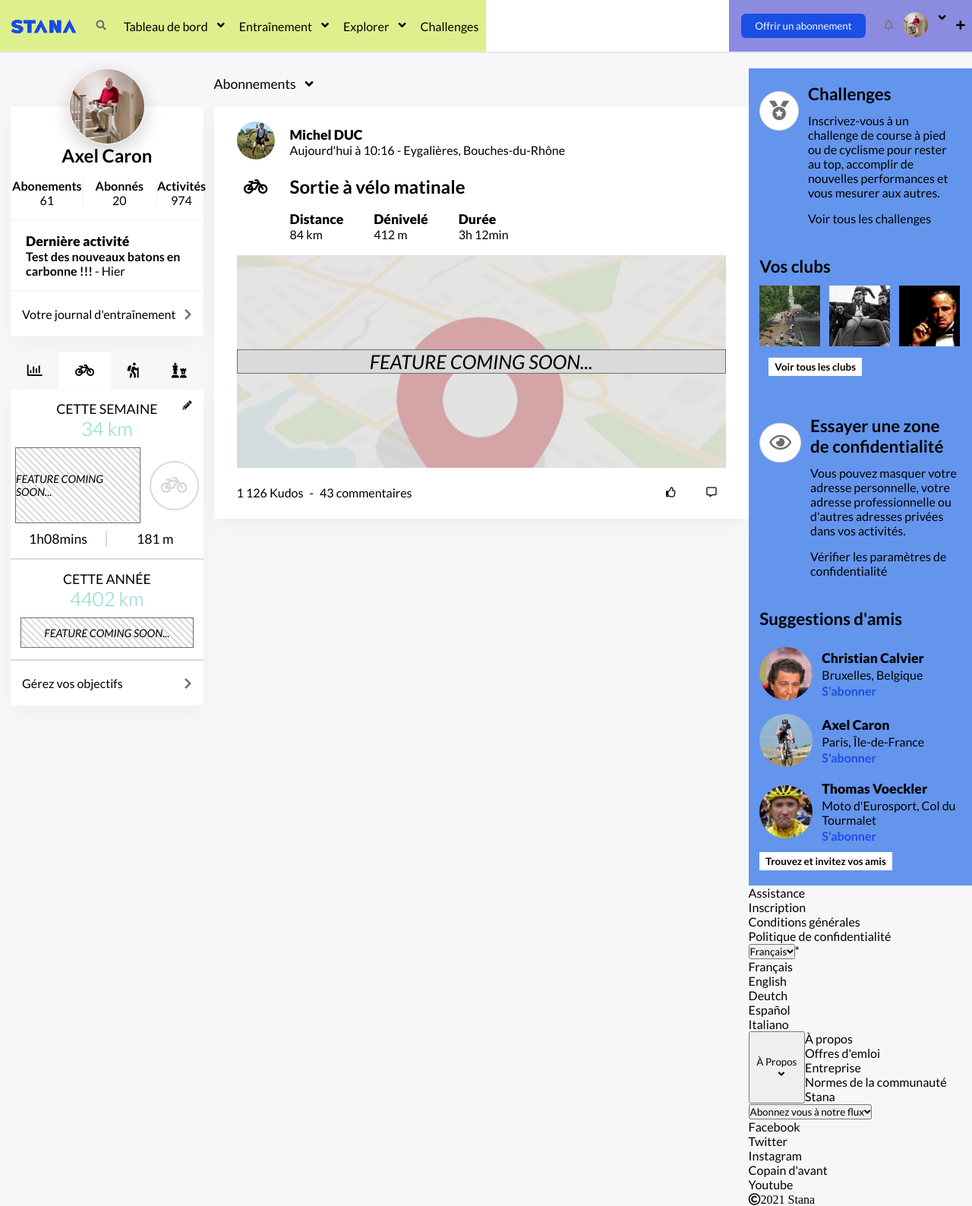
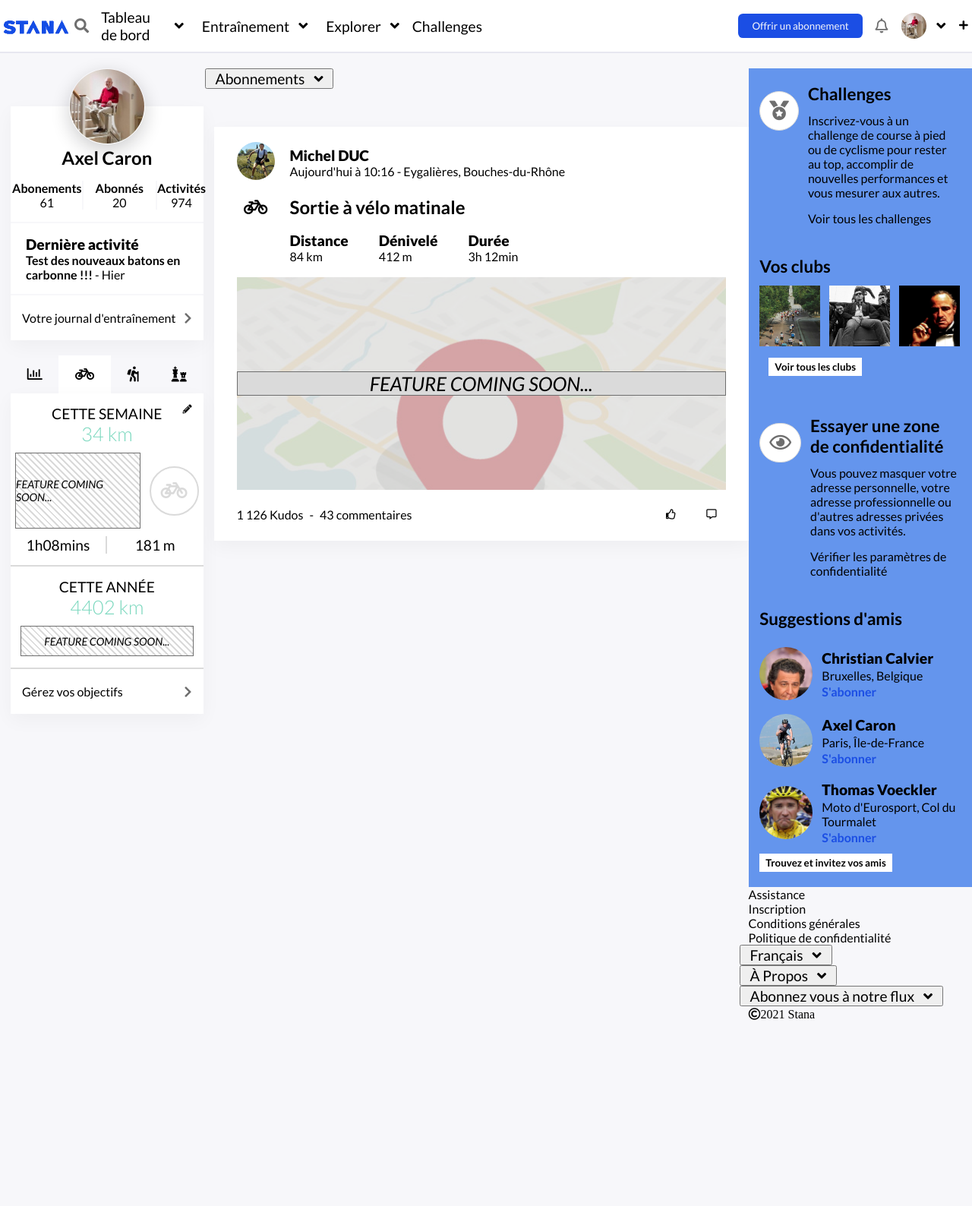
Before and after one commit to Acel1/Stana, a website: page index.html in a window 1280 px wide. Shown: the whole page at 76% size. After the commit the page ends 1344 px from the top, so only its background shows below. Drawn offline with Linux system fonts and the light colour scheme.

Commit message:
classes and scss files optimisation

```diff
--- a/index.html
+++ b/index.html
@@ -18,45 +18,44 @@
   <body>
     <header class="header">
       <div class="header__container">
-        <nav class="header__left-nav" id="left-nav">
-          <h1 class="header__logo" alt="application suivi entrainement parodie stannah strava">
+        <nav class="header__left-nav">
+          <h1 alt="application suivi entrainement parodie stannah strava">
             <a href="index.html"><img src="public/image/img-stava.png" alt="main-logo" /></a>
           </h1>
           <button class="btn btn--grey" id="form-btn"><i class="fas fa-search"></i></button>
-          <div class="dropdown">
-            <a href="#">Tableau de bord</a><i class="fas fa-angle-down"></i>
-            <ul class="dropdown__sub dropdown__sub--header">
+          <div class="dropdown dropdown--hover">
+            <a class="dropdown__top" href="#"><span>Tableau de bord</span><i class="fas fa-angle-down"></i></a>
+            <ul class="dropdown__sub dropdown__sub--hover">
               <li class=""><a href="#">Mes segments</a></li>
               <li class=""><a href="#">Mes itinéraires</a></li>
               <li class=""><a href="#">Flux d'activités</a></li>
             </ul>
           </div>
-          <div class="dropdown">
-            <a href="#">Entraînement</a><i class="fas fa-angle-down"></i>
-            <ul class="dropdown__sub dropdown__sub--header">
+          <div class="dropdown dropdown--hover">
+            <a class="dropdown__top" href="#"><span>Entraînement</span><i class="fas fa-angle-down"></i></a>
+            <ul class="dropdown__sub dropdown__sub--hover">
               <li class=""><a href="#">Calendrier</a></li>
               <li class=""><a href="#">Mes activités</a></li>
             </ul>
           </div>
-          <div class="dropdown">
-            <a href="#">Explorer</a><i class="fas fa-angle-down"></i>
-            <ul class="dropdown__sub dropdown__sub--header">
+          <div class="dropdown dropdown--hover">
+            <a class="dropdown__top" href="#"><span>Explorer</span><i class="fas fa-angle-down"></i></a>
+            <ul class="dropdown__sub dropdown__sub--hover">
               <li class=""><a href="#">Explorateur de segments</a></li>
               <li class=""><a href="#">Recherche de segments</a></li>
               <li class=""><a href="#">Recherche d'athlètes</a></li>
               <li class=""><a href="#">Clubs</a></li>
             </ul>
           </div>
-          <a href="#">Challenges</a>
+          <a class="btn" href="#">Challenges</a>
         </nav>
 
         <nav class="header__right-nav">
           <button class="btn btn--bg">Offrir un abonnement</button>
-          <button class="notification-bell btn btn--grey"><i class="far fa-bell"></i></button>
-          <div class="dropdown header__user">
-            <a href=""><img src="public/image/profile-picture.jpg" alt="user" /> </a><i class="fas fa-angle-down"></i>
-
-            <ul class="dropdown__sub dropdown__sub--user">
+          <button class="btn btn--grey"><i class="far fa-bell"></i></button>
+          <div class="dropdown dropdown--hover">
+            <a class="dropdown__top" href="#"><img class="header__user-pp" src="public/image/profile-picture.jpg" alt="user" /> <i class="fas fa-angle-down"></i></a>
+            <ul class="dropdown__sub dropdown__sub--hover">
               <li class=""><a href="#">Trouver des amis</a></li>
               <li class=""><a href="#">Mon profil</a></li>
               <li class=""><a href="#">Paramètres</a></li>
@@ -83,9 +82,9 @@
     </header>
 
     <section class="left-side">
-      <div class="user-info">
+      <div class="left-side__user-info user-info">
         <div class="user-info__heading">
-          <figure class=""><img class="" src="/public/image/profile-picture.jpg" alt="profile picture" /></figure>
+          <figure class="user-info__pp"><img src="/public/image/profile-picture.jpg" alt="profile picture" /></figure>
           <h2>Axel Caron</h2>
         </div>
         <div class="user-info__social">
@@ -111,7 +110,7 @@
           <i class="fas fa-chevron-right"></i>
         </a>
       </div>
-      <div class="user-stats">
+      <div class="left-side__user-stats user-stats">
         <div class="user-stats__slct-btns">
           <button class="btn"><i class="far fa-chart-bar"></i></button>
           <button class="btn"><i class="fas fa-bicycle"></i></button>
@@ -211,9 +210,9 @@
     <!---- FEED --------
     ------------------->
     <section class="feed">
-      <div class="dropdown dropdown--feed">
-        <button>Abonnements<i class="fas fa-angle-down"></i></button>
-        <ul class="dropdown__sub dropdown__sub--feed">
+      <div class="dropdown dropdown--click">
+        <button class="dropdown__top">Abonnements<i class="fas fa-angle-down"></i></button>
+        <ul class="dropdown__sub dropdown__sub--click">
           <li><a href="#">Polygone de Vincennes</a></li>
           <li><a href="#">Vos activités</a></li>
           <li><a href="#">Le Club des Blousons Noirs</a></li>
@@ -336,10 +335,10 @@
         <li class="footer__link"><a href="#">Conditions générales</a></li>
         <li class="footer__link"><a href="#">Politique de confidentialité</a></li>
       </ul>
-      <ul class="footer__dropdowns">
-        <li class="footer__dropdown footer__language-slct">
-          <button>Français<i class="fas fa-angle-down"></i></button>*
-          <ul class="footer__language-list">
+      <div class="footer__dropdowns">
+        <div class="dropdown dropdown--click">
+          <button class="dropdown__top">Français<i class="fas fa-angle-down"></i></button>
+          <ul class="dropdown__sub dropdown__sub--click">
             <li class="footer__language"><a href="#"> Français</a></li>
             <li class="footer__language">
               <a href="#">English</a>
@@ -354,27 +353,27 @@
               <a href="#">Italiano</a>
             </li>
           </ul>
-        </li>
-        <li class="dropdown footer__dropdown footer__website-info">
-          <button>À Propos<i class="fas fa-angle-down"></i></button>
-          <ul class="footer__website-info-list">
+        </div>
+        <div class="dropdown dropdown--click">
+          <button class="dropdown__top">À Propos<i class="fas fa-angle-down"></i></button>
+          <ul class="dropdown__sub dropdown__sub--click">
             <li class="footer__website-info-link"><a href="#">À propos</a></li>
             <li class="footer__website-info-link"><a href="#">Offres d'emloi</a></li>
             <li class="footer__website-info-link"><a href="#">Entreprise</a></li>
             <li class="footer__website-info-link"><a href="#">Normes de la communauté Stana</a></li>
           </ul>
-        </li>
-        <li class="footer__dropdown footer__website-news">
-          <button>Abonnez vous à notre flux<i class="fas fa-angle-down"></i></button>
-          <ul class="footer__website-news-list">
+        </div>
+        <div class="dropdown dropdown--click">
+          <button class="dropdown__top">Abonnez vous à notre flux<i class="fas fa-angle-down"></i></button>
+          <ul class="dropdown__sub dropdown__sub--click">
             <li class="footer__news-link"><a href="#">Facebook</a></li>
             <li class="footer__news-link"><a href="#">Twitter</a></li>
             <li class="footer__news-link"><a href="#">Instagram</a></li>
             <li class="footer__news-link"><a href="#">Copain d'avant</a></li>
             <li class="footer__news-link"><a href="#">Youtube</a></li>
           </ul>
-        </li>
-      </ul>
+        </div>
+      </div>
       <p class="footer__copyright"><i class="far fa-copyright">2021 Stana</i></p>
     </footer>
 
--- a/sass/1.utils/_variables.scss
+++ b/sass/1.utils/_variables.scss
@@ -11,7 +11,7 @@
 $margin-header: 0 12px;
 //---FONTS-SIZE---//
 
-$font-medium: 1.1rem;
+$font-medium: 1.2rem;
 $font-large: 1.4rem;
 $font-xl: 1.6rem;
 
--- a/sass/3.components/_buttons.scss
+++ b/sass/3.components/_buttons.scss
@@ -4,15 +4,14 @@
   align-items: center;
   border: none;
   background: none;
-
   cursor: pointer;
-
   padding: 5px;
   &:hover {
     color: $color-main;
   }
 
   &--grey {
+    font-size: $font-medium;
     color: $color-component;
     padding: 4px;
 
@@ -23,7 +22,6 @@
 
   &--bg {
     background-color: $color-main;
-
     color: $color-main-white;
     border-radius: 0.4rem;
     margin: $margin-header;
@@ -33,4 +31,16 @@
   &--small {
     padding: 8px 12px;
   }
+  &--left-side-link {
+    display: flex;
+    justify-content: space-between;
+    align-items: center;
+    padding: 20px 15px;
+    i {
+      color: $color-component;
+    }
+    &:hover {
+      color: $color-main;
+    }
+  }
 }
--- a/sass/3.components/_dropdowns.scss
+++ b/sass/3.components/_dropdowns.scss
@@ -1,62 +1,11 @@
 .dropdown {
+  &__top {
     display: flex;
-
+    align-items: center;
+    height: 100%;
     i {
       margin-left: 12px;
-  }
-
-  &--header {
-    height: $height-header;
-    padding: 0 12px;
-    i {
       cursor: default;
-    }
-    &:hover button {
-      border-bottom: none;
-    }
-    &:hover .dropdown__sub {
-      display: block;
-    }
-  }
-
-  &--user {
-    margin: $margin-header;
-    padding: 0 12px;
-    button {
-      padding: 0 4px;
-
-      display: flex;
-      align-items: center;
-    }
-    &:hover button {
-      border-bottom: none;
-    }
-    &:hover .dropdown__sub {
-      display: block;
-    }
-  }
-
-  &--feed {
-    position: absolute;
-    height: 40px;
-    margin-left: -12px;
-    & > * {
-      font-size: $font-medium;
-      padding: 0 12px;
-    }
-    &:active .dropdown__sub {
-      display: block;
-      z-index: 1;
-    }
-    button {
-      cursor: pointer;
-      border: none;
-      background: none;
-      transition: all 0.2s;
-      &:hover {
-        background: white;
-        box-shadow: 0px 8px 24px rgb(13 13 18 / 0.04);
-      }
     }
   }
 
@@ -75,12 +24,25 @@
         padding: 0 8px;
       }
     }
+  }
+}
 
-    &--header,
-    &--user {
+.dropdown--hover {
+  height: 100%;
+  padding: 0 12px;
+
+  &:hover {
+    .dropdown__top {
+      color: $color-main;
+    }
+    .dropdown__sub--hover {
+      display: block;
+    }
+  }
+
+  .dropdown__sub--hover {
     width: 220px;
     top: $height-header - 2px;
-
     li {
       a {
         height: $height-header;
@@ -91,4 +53,11 @@
     }
   }
 }
+
+.dropdown--click {
+  margin-left: -12px;
+  & > * {
+    font-size: $font-medium;
+    padding: 0 12px;
   }
+}
--- a/sass/3.components/_imgs.scss
+++ b/sass/3.components/_imgs.scss
@@ -1,30 +1,3 @@
-.header__user {
-  a {
-    img {
-      width: 35px;
-      border: transparent solid 1px;
-      border-radius: 2rem;
-    }
-  }
-}
-
-.user-info {
-  &__heading {
-    figure {
-      width: 100%;
-      display: flex;
-      justify-content: center;
-      background: none;
-    }
-
-    img {
-      border: 1px transparent solid;
-      border-radius: 80px;
-      width: 100px;
-      box-shadow: 0 8px 24px rgb(13 13 18 /0.2);
-    }
-  }
-}
 .user-stats {
   &__week-graph {
     width: 65%;
--- a/sass/4.layout/_header.scss
+++ b/sass/4.layout/_header.scss
@@ -4,15 +4,27 @@
   border-bottom: $border-main 2px solid;
   margin-bottom: 20px;
   height: $height-header;
+  font-size: $font-medium;
 
   &__container {
     display: flex;
+    justify-content: space-between;
     height: 100%;
-    margin: auto;
-    justify-content: space-between;
   }
 
-  &__logo {
+  &__left-nav {
+    display: flex;
+    align-items: center;
+    justify-content: space-around;
+    width: 50%;
+  }
+
+  &__right-nav {
+    display: flex;
+    align-items: center;
+    justify-content: space-around;
+
+    width: 25%;
   }
 
   &__form {
@@ -20,18 +32,9 @@
     background-color: rgb(253, 212, 101);
     height: 100%;
   }
-  &__left-nav {
-    display: flex;
-    align-items: center;
-    justify-content: space-around;
-    background: rgb(222, 240, 142);
-    width: 50%;
-  }
-  &__right-nav {
-    display: flex;
-    align-items: center;
-    justify-content: space-around;
-    background: rgb(139, 139, 224);
-    width: 25%;
+  &__user-pp {
+    width: 35px;
+    border: transparent solid 1px;
+    border-radius: 2rem;
   }
 }
--- a/sass/4.layout/_left-side.scss
+++ b/sass/4.layout/_left-side.scss
@@ -1,20 +1,51 @@
 .left-side {
   padding: 0 5%;
-  .user-info {
+
+  &__user-info {
     margin-top: 50px;
     margin-bottom: 20px;
     display: flex;
     background-color: white;
     flex-direction: column;
     box-shadow: $shadow-main;
+  }
 
+  &__link {
+    display: flex;
+    justify-content: space-between;
+    align-items: center;
+    padding: 20px 15px;
+    i {
+      color: $color-component;
+    }
+    &:hover {
+      color: $color-main;
+    }
+  }
+}
+
+.user-info {
   &__heading {
     display: flex;
     flex-direction: column;
     align-items: center;
     margin-top: -50px;
   }
+  &__pp {
+    figure {
+      width: 100%;
+      display: flex;
+      justify-content: center;
+      background: none;
+    }
 
+    img {
+      border: 1px transparent solid;
+      border-radius: 80px;
+      width: 100px;
+      box-shadow: 0 8px 24px rgb(13 13 18 /0.2);
+    }
+  }
   &__social {
     display: flex;
     justify-content: space-evenly;
@@ -42,19 +73,7 @@
     }
   }
 }
-  .left-side__link {
-    display: flex;
-    justify-content: space-between;
-    align-items: center;
-    padding: 20px 15px;
-    i {
-      color: $color-component;
-    }
-    &:hover {
-      color: $color-main;
-    }
-  }
-}
+
 .user-stats {
   &__slct-btns {
     display: flex;
```
Also changed, not shown: js/script.js (+21 -0 lines), public/style.css, 1 other file. Lines whose indentation alone changed are shown as unchanged.
